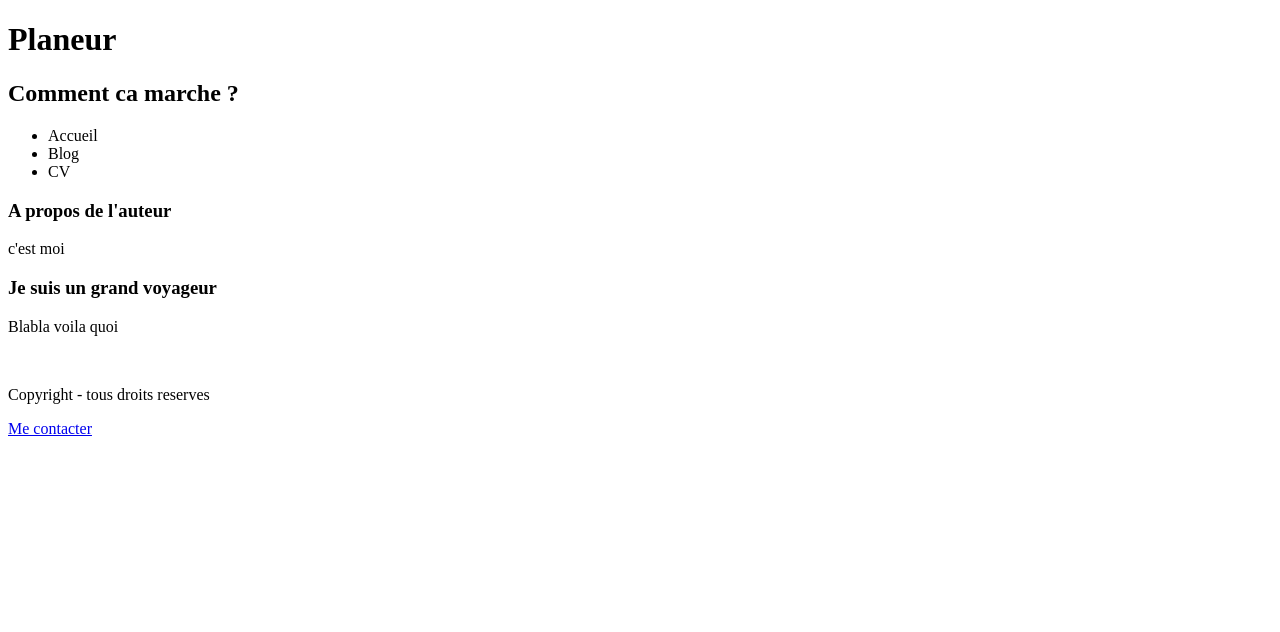
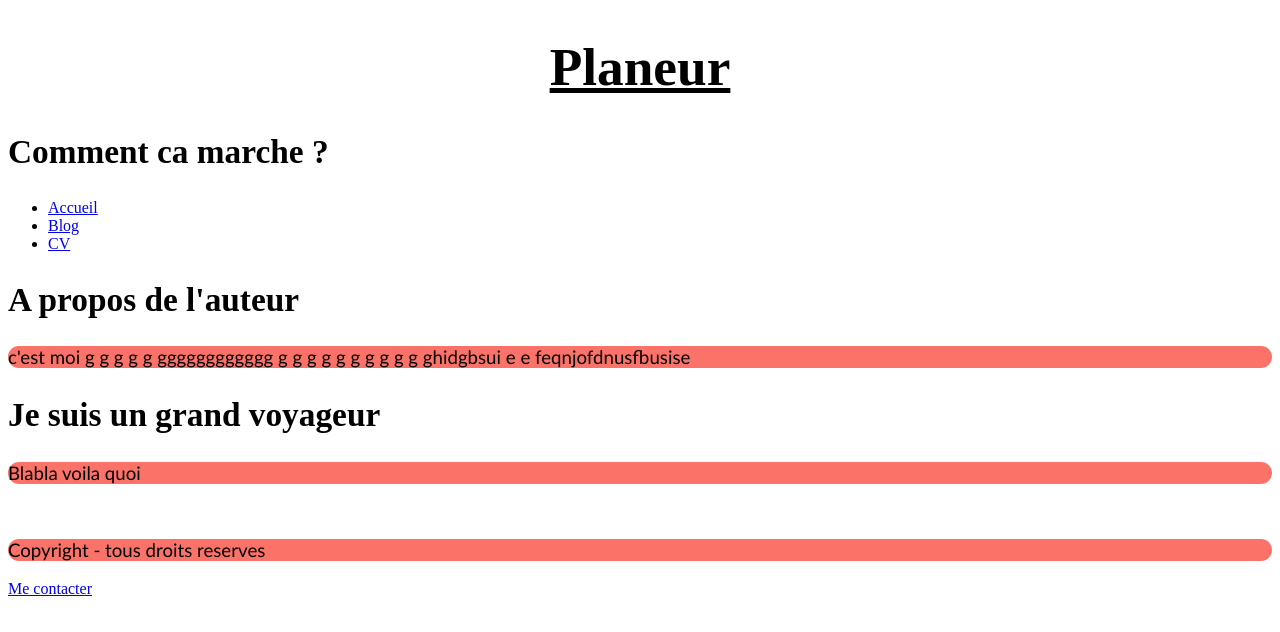
Before and after one commit to hugo-b-r/a-website-to-test, a plain HTML site: page index.html in a window 1280 px wide. Drawn offline with Linux system fonts and the light colour scheme.

Commit message:
css improvement

```diff
--- /dev/null
+++ b/css/styles.css
@@ -0,0 +1,23 @@
+p
+{
+    color:black;
+    background-color:#FA7268;
+    border-radius:50px;
+    font-size: 14pt;
+    font-family: 'Trebuchet MS';
+    text-align: justify;
+}
+
+h1
+{
+    color:black;
+    font-size: 40pt;
+    text-decoration: underline;
+    text-align: center;
+}
+
+h2
+{
+    color:black;
+    font-size: 25pt;
+}
--- a/index.html
+++ b/index.html
@@ -2,6 +2,7 @@
 <html>
     <head>
         <meta charset="utf-8"/>
+        <link rel="stylesheet" href="css/styles.css"/>
         <title>THe website</title>
     </head>
 
@@ -13,19 +14,19 @@
 
         <nav>
             <ul>
-                <li><ahref="#">Accueil</a></li>
-                <li><ahref="#">Blog</a></li>
-                <li><ahref="#">CV</a></li>
+                <li><a href="#">Accueil</a></li>
+                <li><a href="#">Blog</a></li>
+                <li><a href="#">CV</a></li>
             </ul>
         </nav>
 
         <section>
             <aside>
-                <h1>A propos de l'auteur</h1>
-                <p> c'est moi</p>
+                <h2>A propos de l'auteur</h2>
+                <p> c'est moi g g g g g gggggggggggg g  g g g  g g g  g g g ghidgbsui e e feqnjofdnusfbusise</p>
             </aside>
             <article>
-                <h1>Je suis un grand voyageur</h1>
+                <h2>Je suis un grand voyageur</h2>
                 <p>Blabla voila quoi</p>
             </article>
         </section>
```
